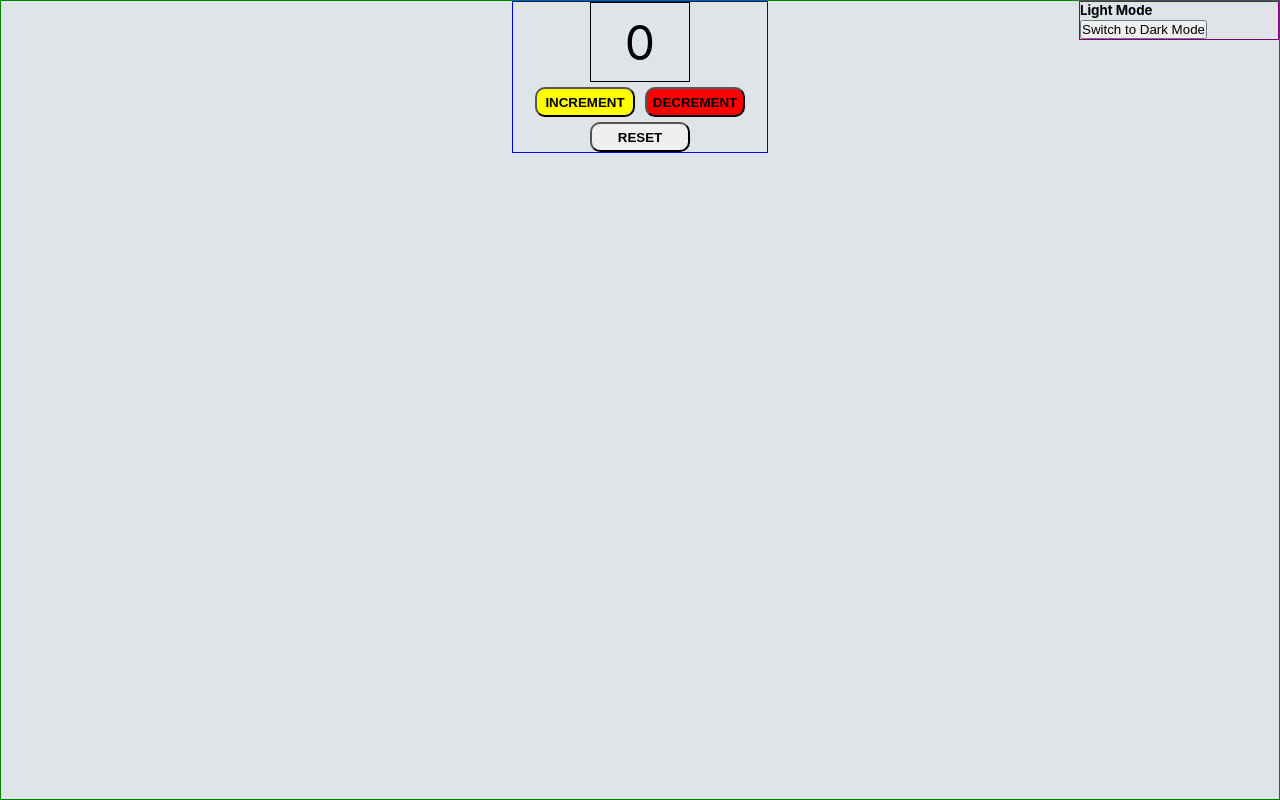
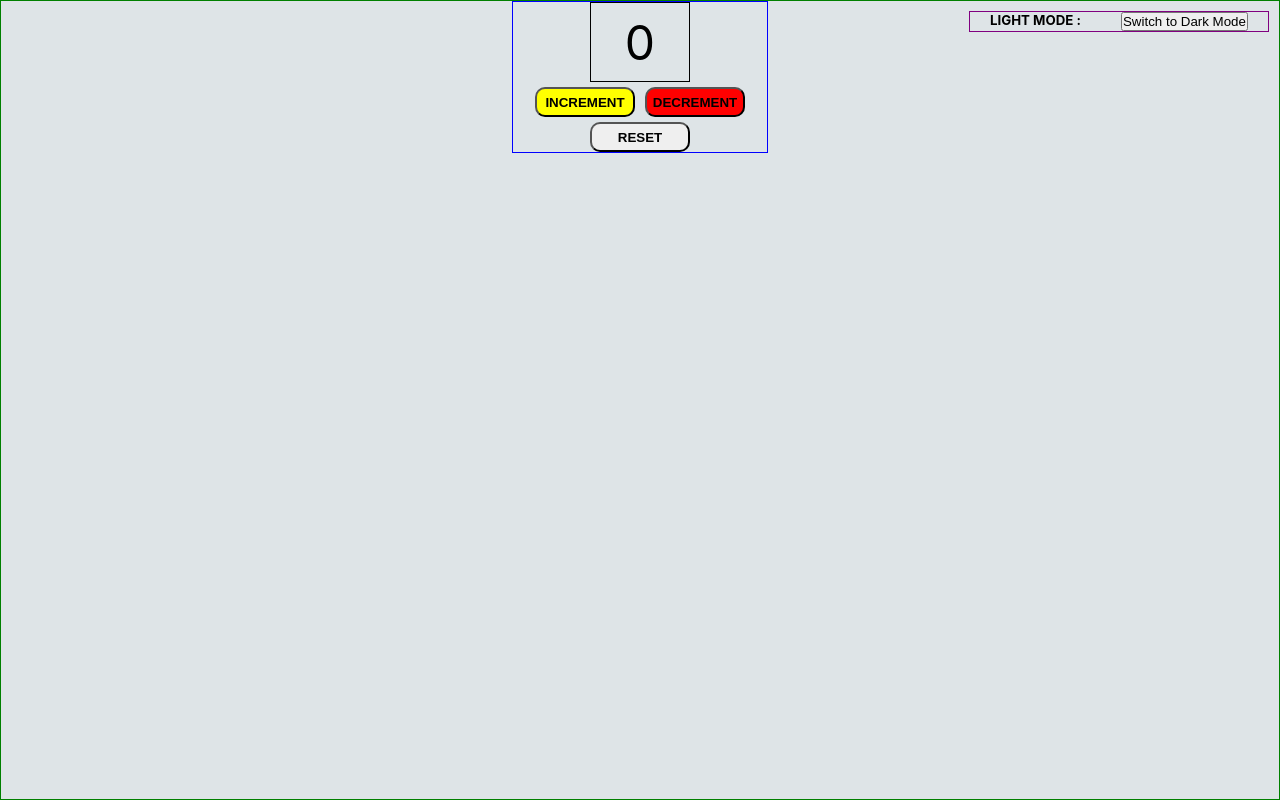
Before and after one commit to samadakram/Bootcamp2020-Class-4, a React (Create React App) app: page / in a window 1280 px wide. Built offline with nearby package versions, Linux system fonts and the light colour scheme.

Commit message:
updated App.js
removed Switching mode functionality and again written by self

```diff
--- a/src/App.css
+++ b/src/App.css
@@ -42,10 +42,12 @@
 /* mode section */
 
 .mode{
-  width: 200px;
+  width: 300px;
   position: absolute;
-  top: 0px;
-  right: 0px;
+  top: 10px;
+  right: 10px;
+  display: flex;
+  justify-content: space-around;
   border: 1px solid purple;
 }
 .light-mode{
--- a/src/App.js
+++ b/src/App.js
@@ -11,10 +11,8 @@ function App(){
   return(
     <div className={`container ${isDarkMode ? 'dark-mode' : 'light-mode'}`}>
       <div className="mode">
-        <h5> {isDarkMode ? 'Dark Mode' : 'Light Mode'} </h5>
-        <button onClick={()=> setDarkMode(!isDarkMode)}>
-          Switch to {isDarkMode ? 'Light Mode' : 'Dark Mode'}
-        </button>
+        <h5> {isDarkMode ? 'DARK MODE' : 'LIGHT MODE'} : </h5>
+        <button onClick={()=> setDarkMode(!isDarkMode)}>Switch to {isDarkMode ? 'Light Mode' : 'Dark Mode'} </button>
       </div>
       <div className="main">
         <Counter process={count} />
```
